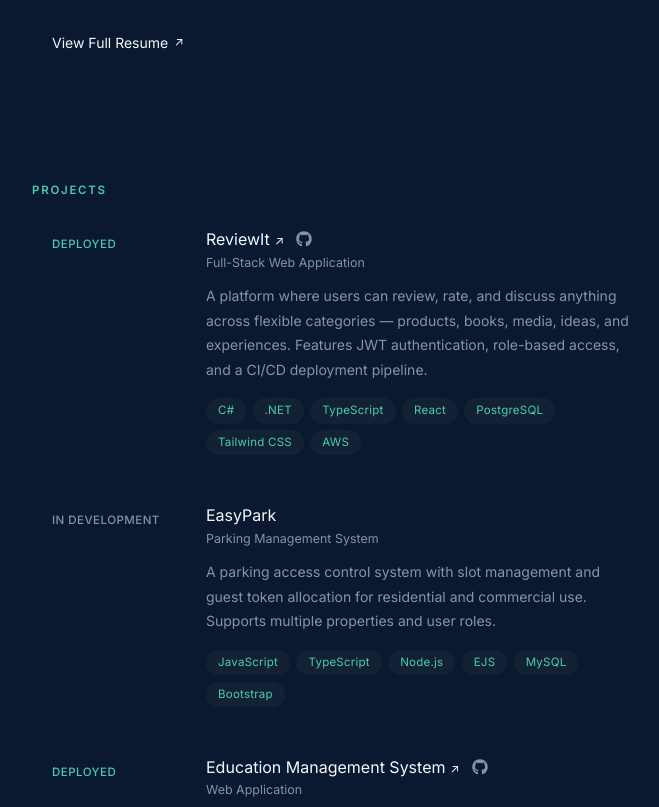
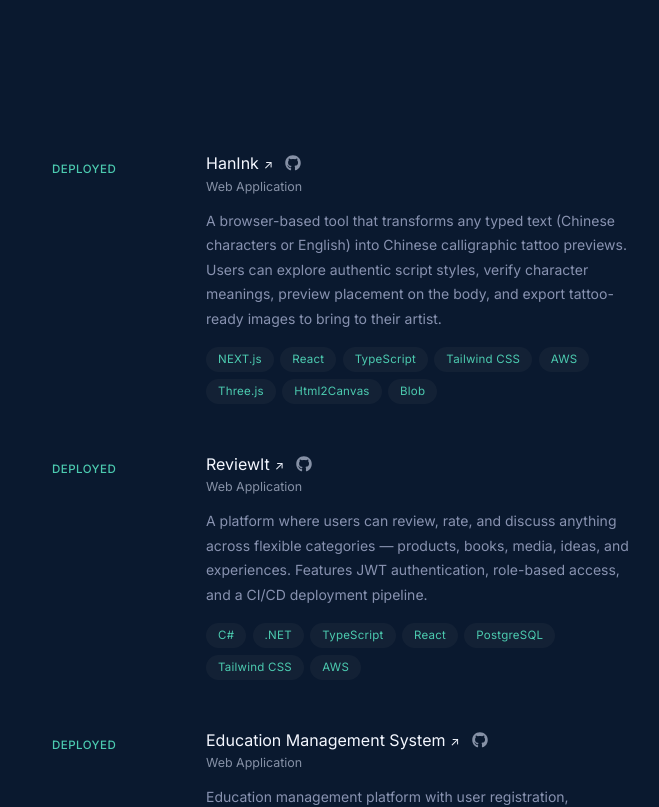
Before and after one commit to Chao-777/Chao-Portfolio, a React (Vite) app: page / in a window 1280 px wide. Shown: the part 1524-2331 px from the top of the page, without its empty margins (576-1235 px from the left). Built offline with nearby package versions, Linux system fonts and the light colour scheme.

Commit message:
Update project section

```diff
--- a/src/components/sections/About.jsx
+++ b/src/components/sections/About.jsx
@@ -25,8 +25,6 @@ const COURSES = [
 export const About = () => {
   return (
     <section id="about" style={{ padding: '6rem 3rem 4rem' }}>
-
-      <div className="section-label">About</div>
 
       {/* Bio */}
       <p style={{ color: 'var(--c-body)', fontSize: '0.95rem', lineHeight: 1.85, marginBottom: '1rem' }}>
--- a/src/components/sections/Contact.jsx
+++ b/src/components/sections/Contact.jsx
@@ -60,7 +60,6 @@ export const Contact = () => {
   return (
     <section id="contact" style={{ padding: '4rem 3rem' }}>
 
-        <div className="section-label">Contact</div>
         <p
           style={{
             color: 'var(--c-body)',
--- a/src/components/sections/Experience.jsx
+++ b/src/components/sections/Experience.jsx
@@ -19,7 +19,6 @@ export const Experience = () => {
   return (
     <section id="experience" style={{ padding: '4rem 3rem' }}>
 
-        <div className="section-label">Experience</div>
         <div style={{ display: 'flex', flexDirection: 'column', gap: '0.5rem' }}>
           {JOBS.map((job, i) => (
             <div key={i} className="exp-card">
--- a/src/components/sections/Projects.jsx
+++ b/src/components/sections/Projects.jsx
@@ -2,20 +2,20 @@ import { FaGithub } from 'react-icons/fa';
 
 const PROJECTS = [
   {
+    name: 'HanInk',
+    type: 'Web Application',
+    desc: 'A browser-based tool that transforms any typed text (Chinese characters or English) into Chinese calligraphic tattoo previews. Users can explore authentic script styles, verify character meanings, preview placement on the body, and export tattoo-ready images to bring to their artist.',
+    stack: ['NEXT.js', 'React', 'TypeScript', 'Tailwind CSS', 'AWS', 'Three.js', 'Html2Canvas', 'Blob'],
+    status: 'Deployed',
+    link: 'https://github.com/Chao-777/HanInk',
+  },
+  {
     name: 'ReviewIt',
-    type: 'Full-Stack Web Application',
+    type: 'Web Application',
     desc: 'A platform where users can review, rate, and discuss anything across flexible categories — products, books, media, ideas, and experiences. Features JWT authentication, role-based access, and a CI/CD deployment pipeline.',
     stack: ['C#', '.NET', 'TypeScript', 'React', 'PostgreSQL', 'Tailwind CSS', 'AWS', ],
     status: 'Deployed',
     link: 'https://github.com/Chao-777/ReviewIt',
-  },
-  {
-    name: 'EasyPark',
-    type: 'Parking Management System',
-    desc: 'A parking access control system with slot management and guest token allocation for residential and commercial use. Supports multiple properties and user roles.',
-    stack: ['JavaScript', 'TypeScript', 'Node.js', 'EJS', 'MySQL', 'Bootstrap'],
-    status: 'In Development',
-    link: null,
   },
   {
     name: 'Education Management System',
@@ -39,7 +39,6 @@ export const Projects = () => {
   return (
     <section id="projects" style={{ padding: '4rem 3rem' }}>
 
-        <div className="section-label">Projects</div>
         <div style={{ display: 'flex', flexDirection: 'column', gap: '0.5rem' }}>
           {PROJECTS.map((proj, i) => (
             <div key={i} className="project-card">
```
